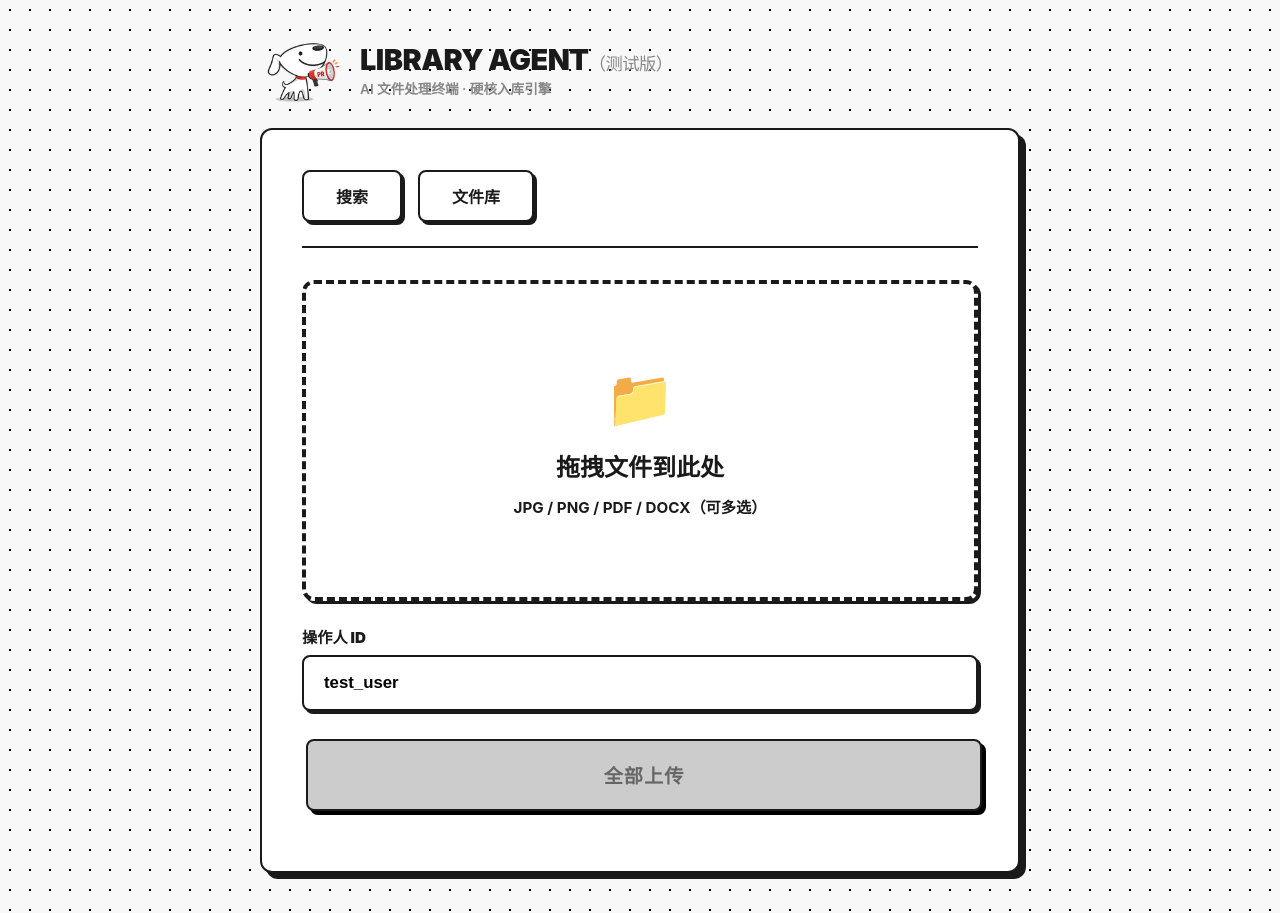
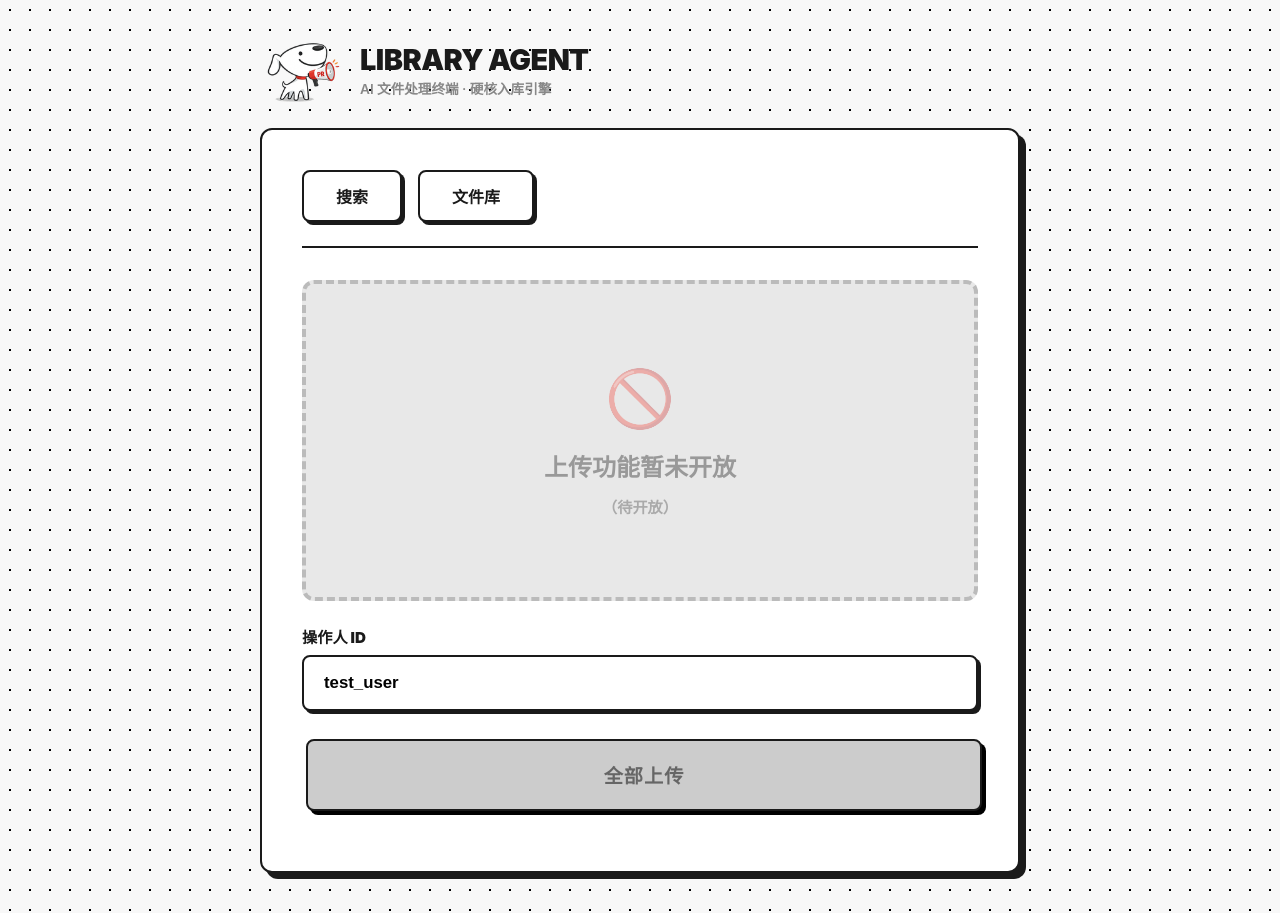
Before and after one commit to aegon-cyber/library, a plain HTML site: page upload-web/index.html in a window 1280 px wide. Drawn offline with Linux system fonts and the light colour scheme.

Commit message:
Grey out upload dropzone + move test badge to tab title

```diff
--- a/upload-web/index.html
+++ b/upload-web/index.html
@@ -3,7 +3,7 @@
 <head>
 <meta charset="UTF-8">
 <meta name="viewport" content="width=device-width, initial-scale=1.0">
-<title>LIBRARY AGENT — Upload</title>
+<title>LIBRARY AGENT（测试版） — Upload</title>
 <style>
   :root {
     --bg: #F8F8F8; --card: #FFFFFF; --border: #1a1a1a; --text: #1a1a1a;
@@ -111,7 +111,7 @@
   <div class="global-header">
         <div class="logo"><img src="/logo-small.png" alt="JD"></div>
         <div>
-    <h1>LIBRARY AGENT<span style="font-size:0.6em;font-weight:400;color:var(--muted);">（测试版）</span></h1>
+    <h1>LIBRARY AGENT</h1>
     <div class="subtitle">AI 文件处理终端 · 硬核入库引擎</div>
         </div>
   </div>
@@ -121,12 +121,12 @@
       <a href="/library-web/">文件库</a>
     </div>
 
-    <div class="dropzone" id="dropzone">
-      <div class="icon">📁</div>
-      <h3>拖拽文件到此处</h3>
-      <p>JPG / PNG / PDF / DOCX（可多选）</p>
+    <div class="dropzone" style="background:#e8e8e8;border-color:#bbb;cursor:not-allowed;box-shadow:none;transform:none!important;" id="dropzone">
+      <div class="icon" style="opacity:0.35;">🚫</div>
+      <h3 style="color:#999;">上传功能暂未开放</h3>
+      <p style="color:#aaa;">（待开放）</p>
     </div>
-    <input type="file" id="fileInput" accept="image/*,.pdf,.docx" multiple>
+    <input type="file" id="fileInput" accept="image/*,.pdf,.docx" multiple disabled>
 
     <div class="queue-header" id="queueHeader">
       <span id="queueCount">队列</span>
```
Also changed, not shown: library-web/index.html (+2 -2 lines), query-web/index.html (+2 -2 lines).
